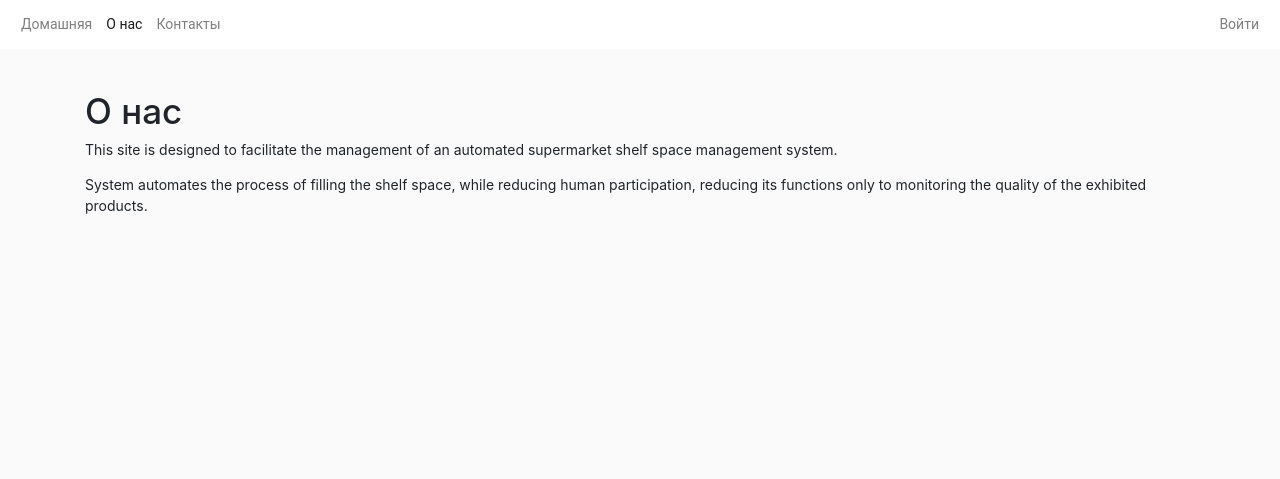
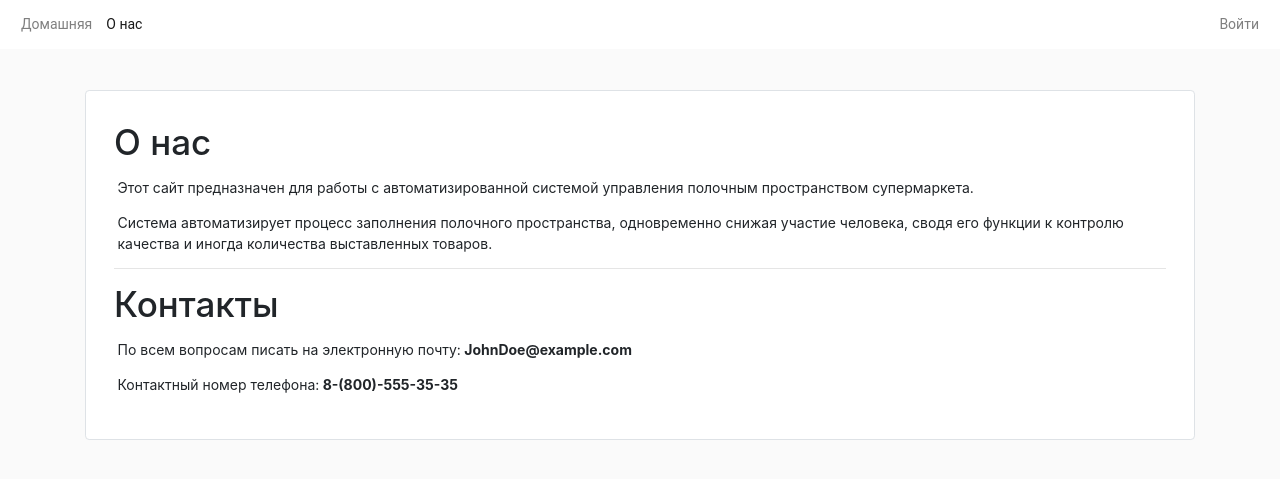
Before and after one commit to ChoroDev/master-degree-graduation-project, a Django app: page /about in a window 1280 px wide. Shown: the top 479 px of the page. Run offline with Django 3.2, Linux system fonts and the light colour scheme; some libraries are stand-ins or nearby versions.

Commit message:
Miscellaneous finished, removed some unnecessary items, added profile to home

```diff
--- a/graduationwork/automated_system/views.py
+++ b/graduationwork/automated_system/views.py
@@ -65,18 +65,8 @@ def storage(request):
     return render(request, "storage.html", {"storage_is_active": is_active, "storage": models.Storage.objects.all()})
 
 
-def transportations(request):
-    # transpos = db_manager.get_transportations_info()
-    transpos = ""
-    return render(request, "transportations.html", {"transportations_is_active": is_active, "transportations": transpos})
-
-
 def about(request):
     return render(request, "about.html", {"about_is_active": is_active})
-
-
-def contact(request):
-    return render(request, "contact.html", {"contact_is_active": is_active})
 
 
 def products(request):
--- a/graduationwork/graduationwork/urls.py
+++ b/graduationwork/graduationwork/urls.py
@@ -27,9 +27,7 @@ urlpatterns = [
     path('admin/', admin.site.urls),
     path('store', views.store, name='store'),
     path('storage', views.storage, name='storage'),
-    path('transportations', views.transportations, name='transportations'),
     path('about', views.about, name='about'),
-    path('contact', views.contact, name='contact'),
     path('login', auth_views.LoginView.as_view(
          template_name='auth/login.html', authentication_form=AuthenticationForm), name='login'),
     path('logout', auth_views.LogoutView.as_view(
--- a/graduationwork/templates/about.html
+++ b/graduationwork/templates/about.html
@@ -2,9 +2,13 @@
 {% block title %}О нас{% endblock title %}
 {% block errorContent %}{% endblock errorContent %}
 {% block content %}
-  <h1>О нас</h1>
-  <p>This site is designed to facilitate the management of an automated supermarket shelf space management system.</p>
-  <p>System automates the process of filling the shelf space, while reducing human participation, reducing its functions only to monitoring the quality of the exhibited products.</p>
-  <!-- {% load static %}
-  <img src="{% static 'images/scheme.jpg' %}" alt="Production scheme"> -->
+  <div class="jumbotron border">
+    <h1>О нас</h1>
+    <p class="ml-1 mt-3">Этот сайт предназначен для работы с автоматизированной системой управления полочным пространством супермаркета.</p>
+    <p class="ml-1">Система автоматизирует процесс заполнения полочного пространства, одновременно снижая участие человека, сводя его функции к контролю качества и иногда количества выставленных товаров.</p>
+    <hr>
+    <h1>Контакты</h1>
+    <p class="ml-1 mt-3">По всем вопросам писать на электронную почту:<b> JohnDoe@example.com</b></p>
+    <p class="ml-1">Контактный номер телефона:<b> 8-(800)-555-35-35</b></p>
+  </div>
 {% endblock content %}
--- a/graduationwork/templates/base.html
+++ b/graduationwork/templates/base.html
@@ -24,26 +24,22 @@
             <a class="nav-link" href="/">Домашняя <span class="sr-only">(current)</span></a>
           </li>
           {% if user.is_authenticated %}
-            {% if request.user|has_group:'Management' or request.user|has_group:'SystemAdministrators' %}
-              <li class="nav-item {{ products_is_active|default:"" }}">
-                <a class="nav-link" href="/products">Продукты</span></a>
-              </li>
-            {% endif %}
-            <li class="nav-item {{ store_is_active|default:"" }}">
-              <a class="nav-link" href="/store">Магазин</span></a>
-            </li>
-            <li class="nav-item {{ storage_is_active|default:"" }}">
-              <a class="nav-link" href="/storage">Склад</span></a>
-            </li>
-            <li class="nav-item {{ failures_is_active|default:"" }}">
-              <a class="nav-link" href="/failures">Задачи</span></a>
+            <li class="nav-item dropdown">
+              <a class="nav-link dropdown-toggle" href="#" id="navbarDropdown" role="button" data-toggle="dropdown" aria-haspopup="true" aria-expanded="false">
+                Управление супермаркетом
+              </a>
+              <div class="dropdown-menu" aria-labelledby="navbarDropdown">
+                {% if request.user|has_group:'Management' or request.user|has_group:'SystemAdministrators' %}
+                  <a class="dropdown-item {{ products_is_active|default:"" }}" href="/products">Продукты</span></a>
+                {% endif %}
+                <a class="dropdown-item {{ store_is_active|default:"" }}" href="/store">Магазин</span></a>
+                <a class="dropdown-item {{ storage_is_active|default:"" }}" href="/storage">Склад</span></a>
+                <a class="dropdown-item {{ failures_is_active|default:"" }}" href="/failures">Задачи</span></a>
+              </div>
             </li>
           {% endif %}
           <li class="nav-item {{ about_is_active|default:"" }}">
             <a class="nav-link" href="/about">О&nbsp;нас</span></a>
-          </li>
-          <li class="nav-item {{ contact_is_active|default:"" }}">
-            <a class="nav-link" href="/contact">Контакты</span></a>
           </li>
         </ul>
         <ul class="navbar-nav navbar-right">
```
Also changed, not shown: graduationwork/templates/contact.html (deleted, +0 -8 lines), graduationwork/templates/index.html (+17 -0 lines), graduationwork/automated_system/static/images/home_3.png, graduationwork/automated_system/static/images/home_4.png (added), graduationwork/db.sqlite3.
